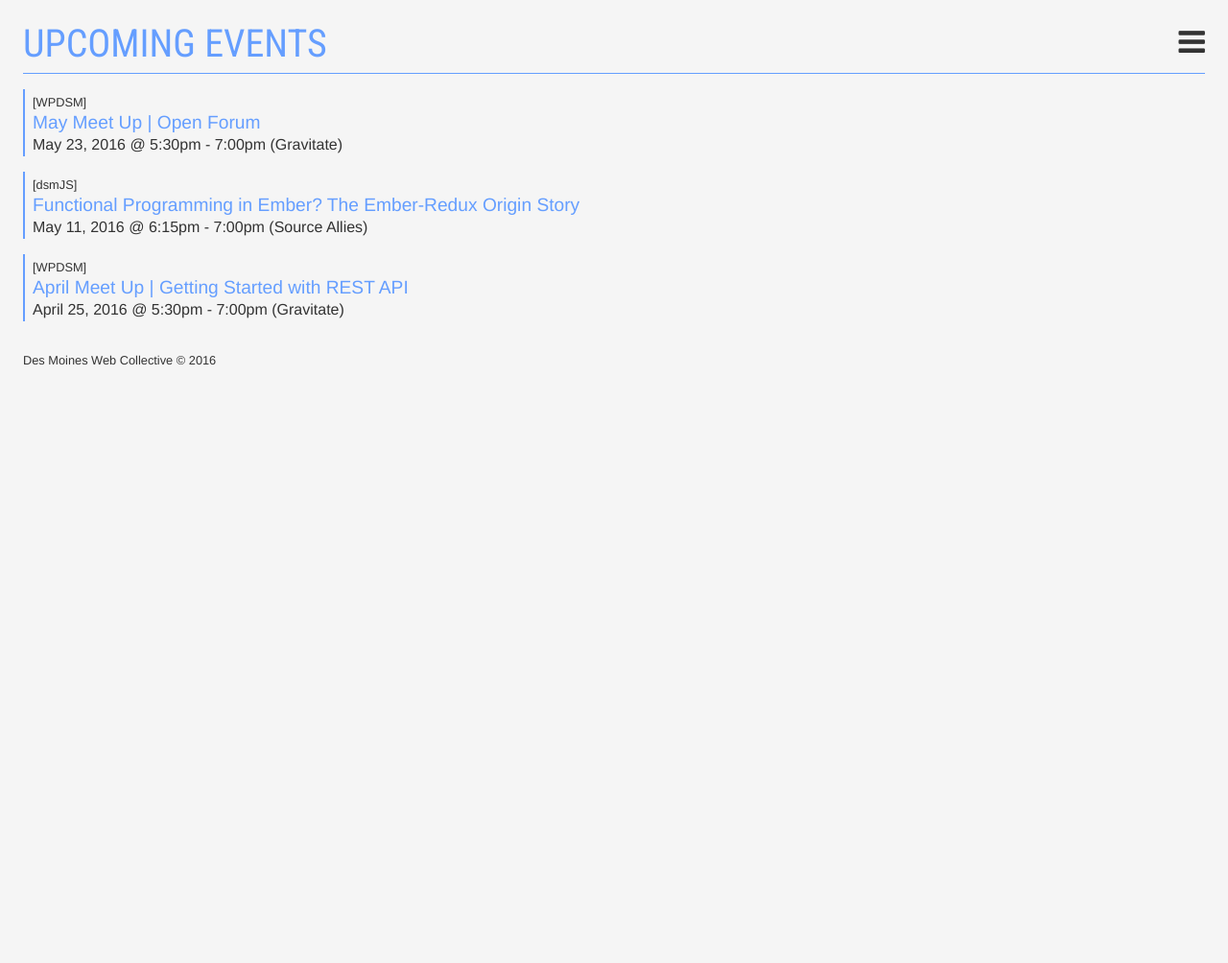
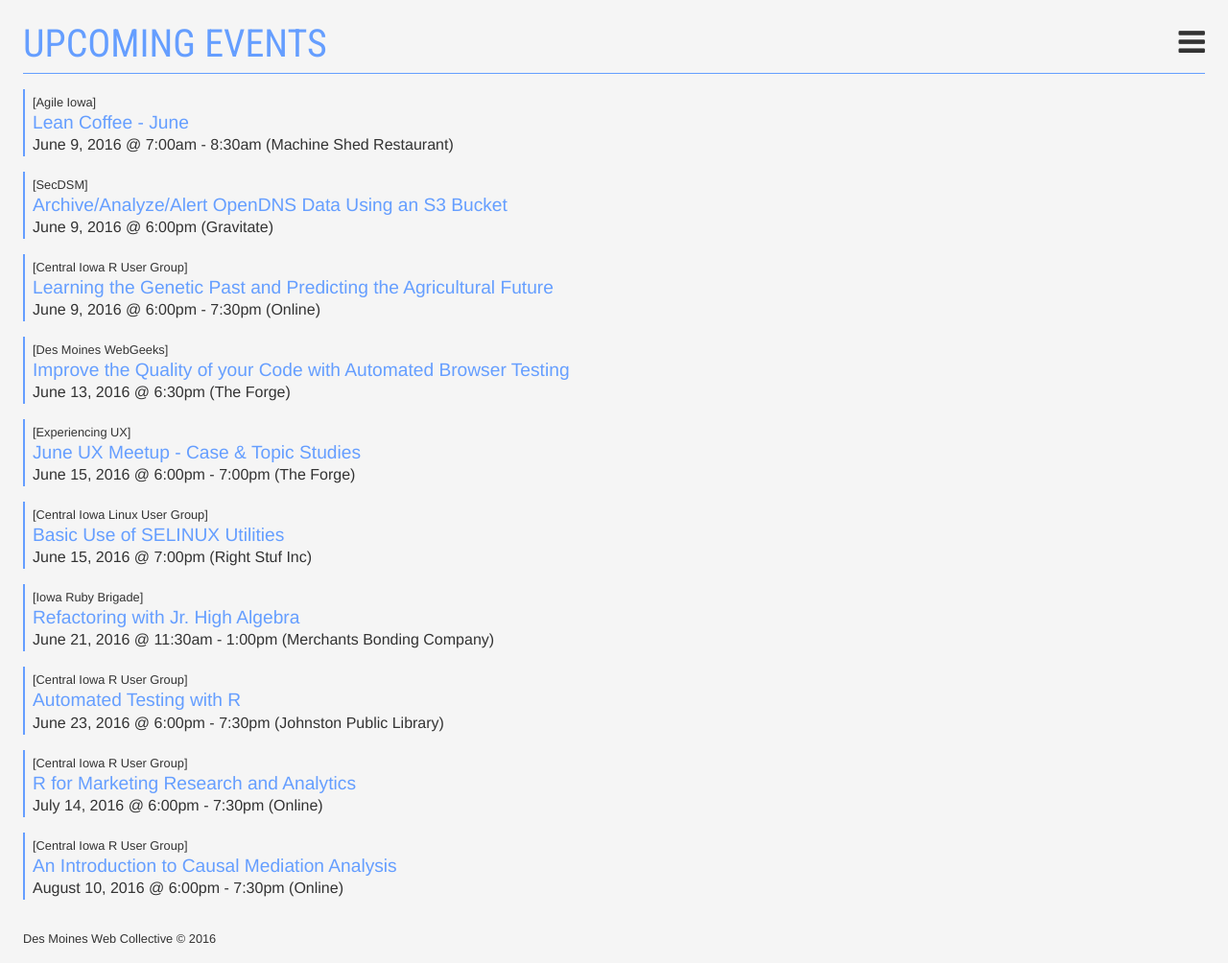
Before and after one commit to dsmwebcollective/dsmwebcollective.github.io, a Jekyll site: the page built from 01-events.md, in a window 1280 px wide. Shown: the whole page at 96% size. Built offline with Jekyll 4.4.1, drawn with Linux system fonts in a browser that asks for light colours; nearby versions of some CDN libraries; before the commit the page ends 900 px from its top, so only the background shows below that.

Commit message:
Add all the groups and events data

```diff
--- a/_data/events.yml
+++ b/_data/events.yml
@@ -1,20 +1,69 @@
-- title: "May Meet Up | Open Forum"
-  group: "WPDSM"
+- title: "Lean Coffee - June"
+  group: "Agile Iowa"
+  location: "Machine Shed Restaurant"
+  details_url: "http://www.agileiowa.org/events/leancoffee/2016/05/13/lean-coffee-june9/"
+  date: "June 9, 2016"
+  time: "7:00am - 8:30am"
+
+- title: "Archive/Analyze/Alert OpenDNS Data Using an S3 Bucket"
+  group: "SecDSM"
   location: "Gravitate"
-  details_url: "http://wpdsm.org/event/wpdsm-may-meeting-open-forum/"
-  date: "May 23, 2016"
-  time: "5:30pm - 7:00pm"
+  details_url: "https://secdsm.org/#schedule"
+  date: "June 9, 2016"
+  time: "6:00pm"
 
-- title: "Functional Programming in Ember? The Ember-Redux Origin Story"
-  group: "dsmJS"
-  location: "Source Allies"
-  details_url: "http://dsmjs.com/"
-  date: "May 11, 2016"
-  time: "6:15pm - 7:00pm"
+- title: "Learning the Genetic Past and Predicting the Agricultural Future"
+  group: "Central Iowa R User Group"
+  location: "Online"
+  details_url: "http://www.meetup.com/Central-Iowa-R-User-Group/events/231107338/"
+  date: "June 9, 2016"
+  time: "6:00pm - 7:30pm"
 
-- title: "April Meet Up | Getting Started with REST API"
-  group: "WPDSM"
-  location: "Gravitate"
-  details_url: "http://wpdsm.org/event/wpdsm-april-meeting-getting-started-with-rest-api/"
-  date: "April 25, 2016"
-  time: "5:30pm - 7:00pm"
+- title: "Improve the Quality of your Code with Automated Browser Testing"
+  group: "Des Moines WebGeeks"
+  location: "The Forge"
+  details_url: "http://www.dsmwebgeeks.com/wg_events/improve-quality-code-automated-browser-testing/"
+  date: "June 13, 2016"
+  time: "6:30pm"
+
+- title: "June UX Meetup - Case & Topic Studies"
+  group: "Experiencing UX"
+  location: "The Forge"
+  details_url: "http://www.meetup.com/experiencing-UX-DSM/events/229245719/"
+  date: "June 15, 2016"
+  time: "6:00pm - 7:00pm"
+
+- title: "Basic Use of SELINUX Utilities"
+  group: "Central Iowa Linux User Group"
+  location: "Right Stuf Inc"
+  details_url: "http://www.cialug.org/?page_id=7&event_id=1058"
+  date: "June 15, 2016"
+  time: "7:00pm"
+
+- title: "Refactoring with Jr. High Algebra"
+  group: "Iowa Ruby Brigade"
+  location: "Merchants Bonding Company"
+  details_url: "http://www.iowaruby.org/meetings/2016/06/"
+  date: "June 21, 2016"
+  time: "11:30am - 1:00pm"
+
+- title: "Automated Testing with R"
+  group: "Central Iowa R User Group"
+  location: "Johnston Public Library"
+  details_url: "http://www.meetup.com/Central-Iowa-R-User-Group/events/231379473/"
+  date: "June 23, 2016"
+  time: "6:00pm - 7:30pm"
+
+- title: "R for Marketing Research and Analytics"
+  group: "Central Iowa R User Group"
+  location: "Online"
+  details_url: "http://www.meetup.com/Central-Iowa-R-User-Group/events/231252110/"
+  date: "July 14, 2016"
+  time: "6:00pm - 7:30pm"
+
+- title: "An Introduction to Causal Mediation Analysis"
+  group: "Central Iowa R User Group"
+  location: "Online"
+  details_url: "http://www.meetup.com/Central-Iowa-R-User-Group/events/231317820/"
+  date: "August 10, 2016"
+  time: "6:00pm - 7:30pm"
--- a/_data/groups.yml
+++ b/_data/groups.yml
@@ -1,10 +1,63 @@
+- title: "Agile Iowa"
+  url: "http://www.agileiowa.org/"
+  meeting: "Second Thursday of the month"
+
+- title: "AWS User Group"
+  url: "http://www.meetup.com/AWS-User-Group-Des-Moines/"
+  meeting: "Unknown"
+
+- title: "Central Iowa Java User Group"
+  url: "http://cijug.net/"
+  meeting: "Second Thursday of the month"
+
+- title: "Central Iowa Linux User Group"
+  url: "http://www.cialug.org/"
+  meeting: "Third Wednesday of the month"
+
+- title: "Central Iowa R User Group"
+  url: "http://www.meetup.com/Central-Iowa-R-User-Group/"
+  meeting: "Unknown"
+
 - title: "Des Moines Web Geeks"
   url: "http://www.dsmwebgeeks.com/"
+  meeting: "Second Monday of the month"
+
+- title: "DevOpsDSM"
+  url: "http://devopsdsm.com/"
+  meeting: "Fourth Wednesday of the month"
 
 - title: "dsmJS"
   url: "http://dsmjs.com/"
   meeting: "Second Tuesday of the month"
 
+- title: "Experiencing UX"
+  url: "http://www.meetup.com/Experiencing-UX-DSM/"
+  meeting: "Third Wednesday of the month"
+
+- title: "Iowa .NET User Group"
+  url: "http://iadnug.org/"
+  meeting: "First Thursday of the month"
+
+- title: "Iowa CocoaHeads"
+  url: "http://cocoaheads.org/us/DesMoinesIowa/index.html"
+  meeting: "Unknown"
+
+- title: "Iowa Ruby Brigade"
+  url: "http://www.iowaruby.org/"
+  meeting: "Third Tuesday of the month"
+
+- title: "Pyowa"
+  url: "http://www.pyowa.org/"
+  meeting: "Unknown"
+
+- title: "SecDSM"
+  url: "https://secdsm.org/"
+  meeting: "Second Thursday of the month"
+
+- title: "Women Who Code"
+  url: "http://www.meetup.com/Women-Who-Code-Des-Moines/"
+  meeting: "Unknown"
+
 - title: "WordPress Des Moines"
   url: "http://wpdsm.org/"
   meeting: "Last Monday of the month"
```
